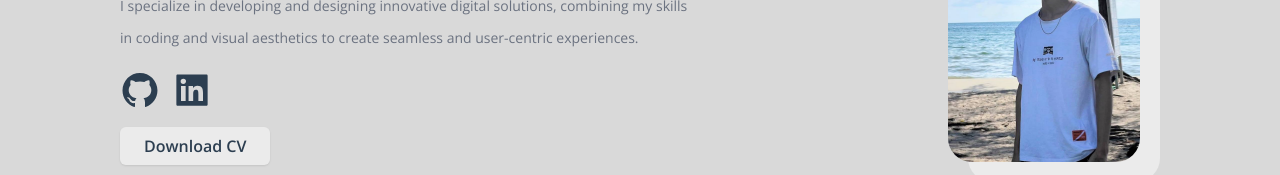
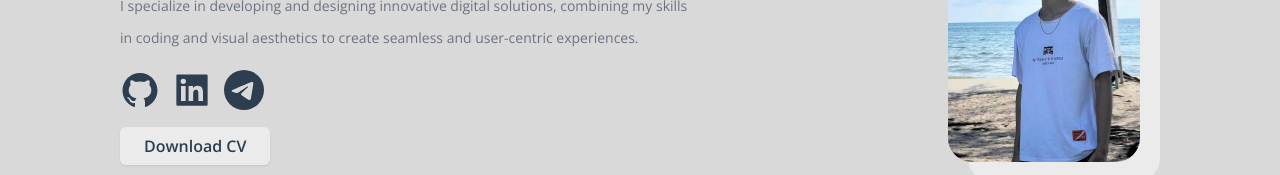
Before and after one commit to Yeansovanvathana/Portfolio_V2, a Next.js app: page / in a window 1280 px wide. Shown: the part 334-509 px from the top of the page. Built offline with nearby package versions, Linux system fonts and the light colour scheme.

Commit message:
Add telegram

```diff
--- a/components/Page.jsx
+++ b/components/Page.jsx
@@ -3,6 +3,7 @@ import Image from "next/image";
 import { Cursor, useTypewriter } from "react-simple-typewriter";
 import { motion } from "framer-motion";
 import { AiFillGithub, AiFillLinkedin } from "react-icons/ai";
+import { BsTelegram } from "react-icons/bs";
 
 export const Page = () => {
   const [text] = useTypewriter({
@@ -87,6 +88,12 @@ export const Page = () => {
                     "https://www.linkedin.com/in/sovanvathana-yean-79474727a/",
                     "_blank"
                   );
+                }}
+                className="w-10 h-10 hover:text-gray-500 transition ease-in-out delay-50  hover:-translate-y-1 hover:scale-105 duration-300"
+              />
+              <BsTelegram
+                onClick={() => {
+                  window.open("https://t.me/odvito", "_blank");
                 }}
                 className="w-10 h-10 hover:text-gray-500 transition ease-in-out delay-50  hover:-translate-y-1 hover:scale-105 duration-300"
               />
```
